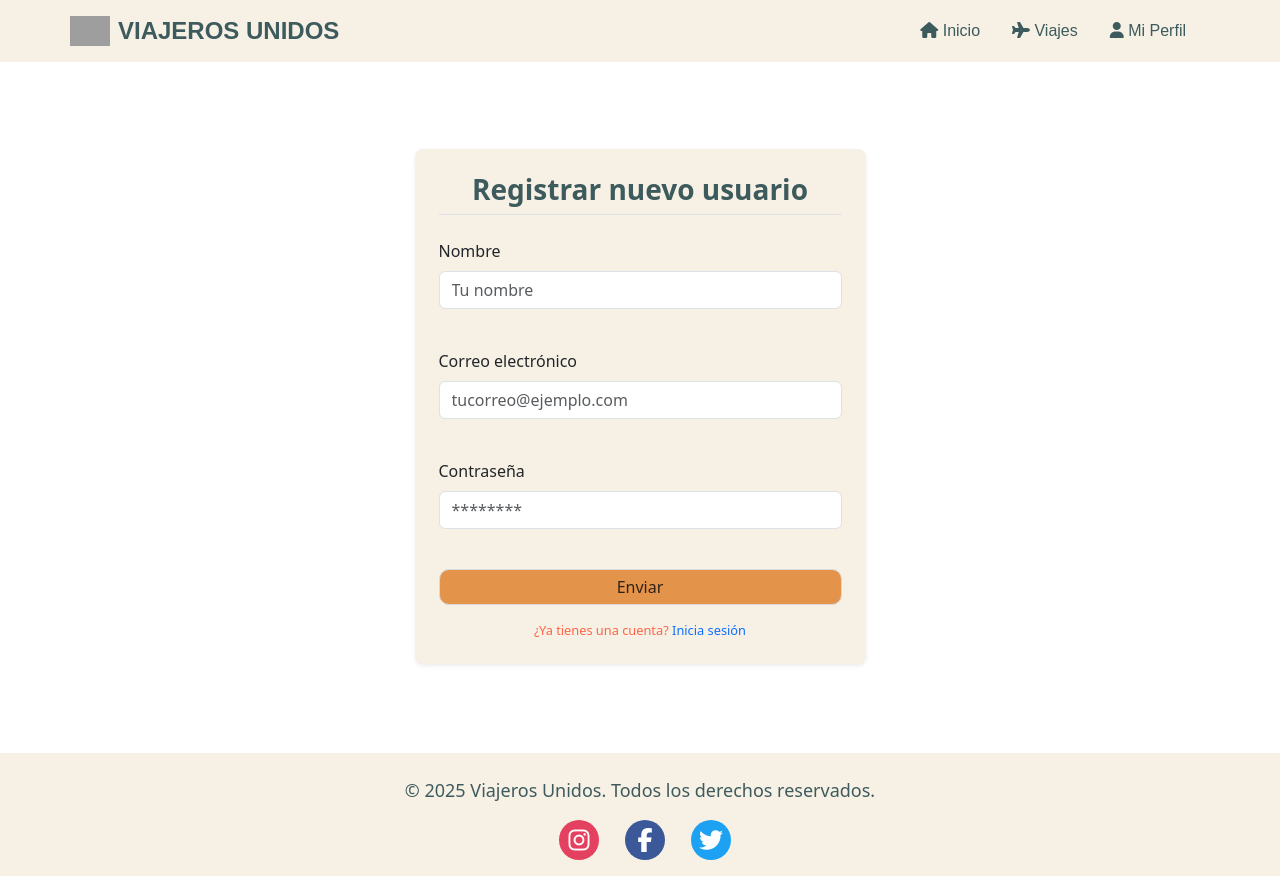
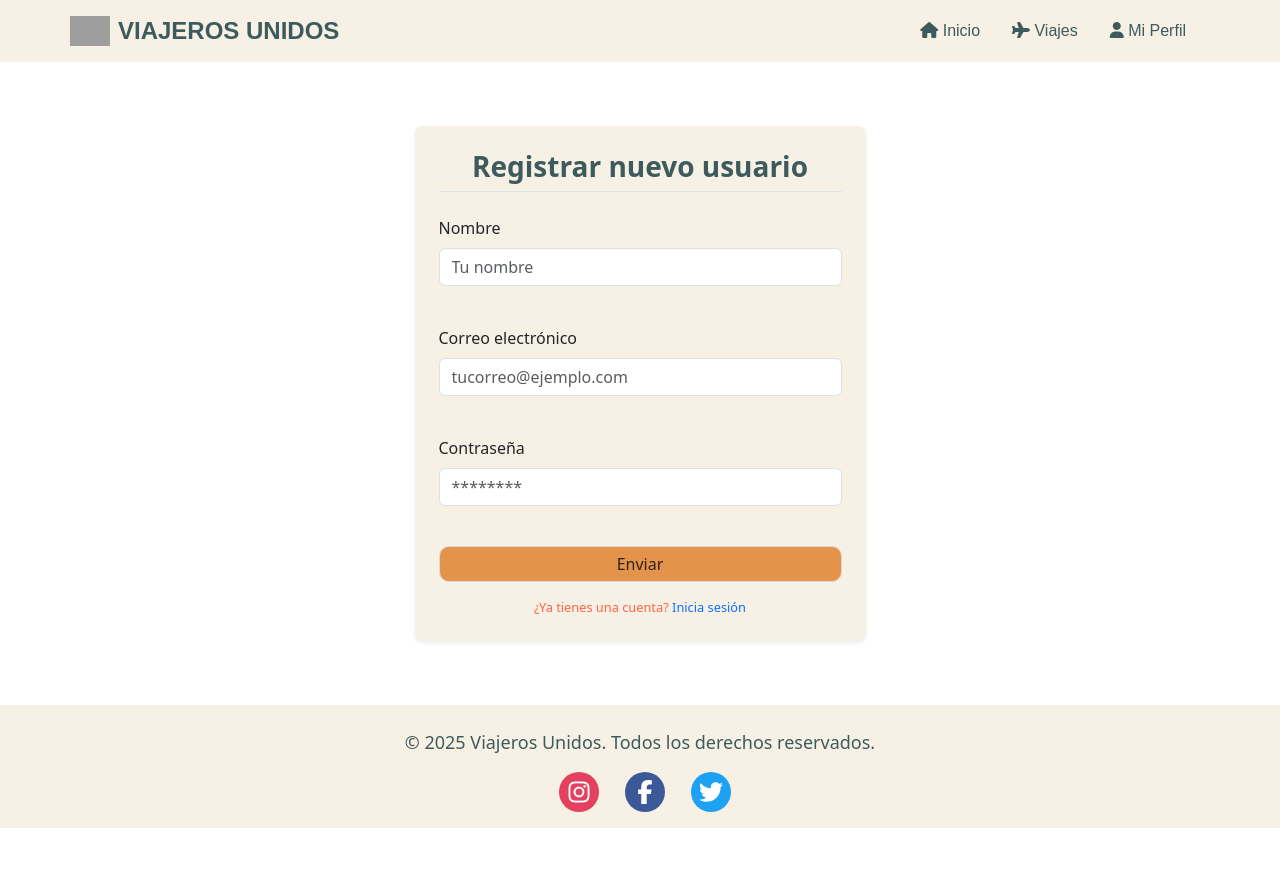
Before and after one commit to JavierSP1997/appFrontViajes, an Angular app: page /register in a window 1280 px wide. After the commit the page ends 828 px from the top, so only its background shows below. Built offline with nearby package versions, Linux system fonts and the light colour scheme; grey boxes are pictures that could not be loaded.

Commit message:
cambiado margen bootstrap register

```diff
--- a/src/app/pages/register/register.component.css
+++ b/src/app/pages/register/register.component.css
@@ -1,6 +1,5 @@
 .register {
 	min-height: calc(100vh - 58px - 99px);
-	padding-bottom: 50px;
 	align-content: center;
 }
 
--- a/src/app/pages/register/register.component.html
+++ b/src/app/pages/register/register.component.html
@@ -1,4 +1,4 @@
-<div class="register container mt-5">
+<div class="register container">
     <div class="row justify-content-center">
       <div class="col-md-6 col-lg-5">
         <div class="card shadow-sm border-0 rounded-3">
```
